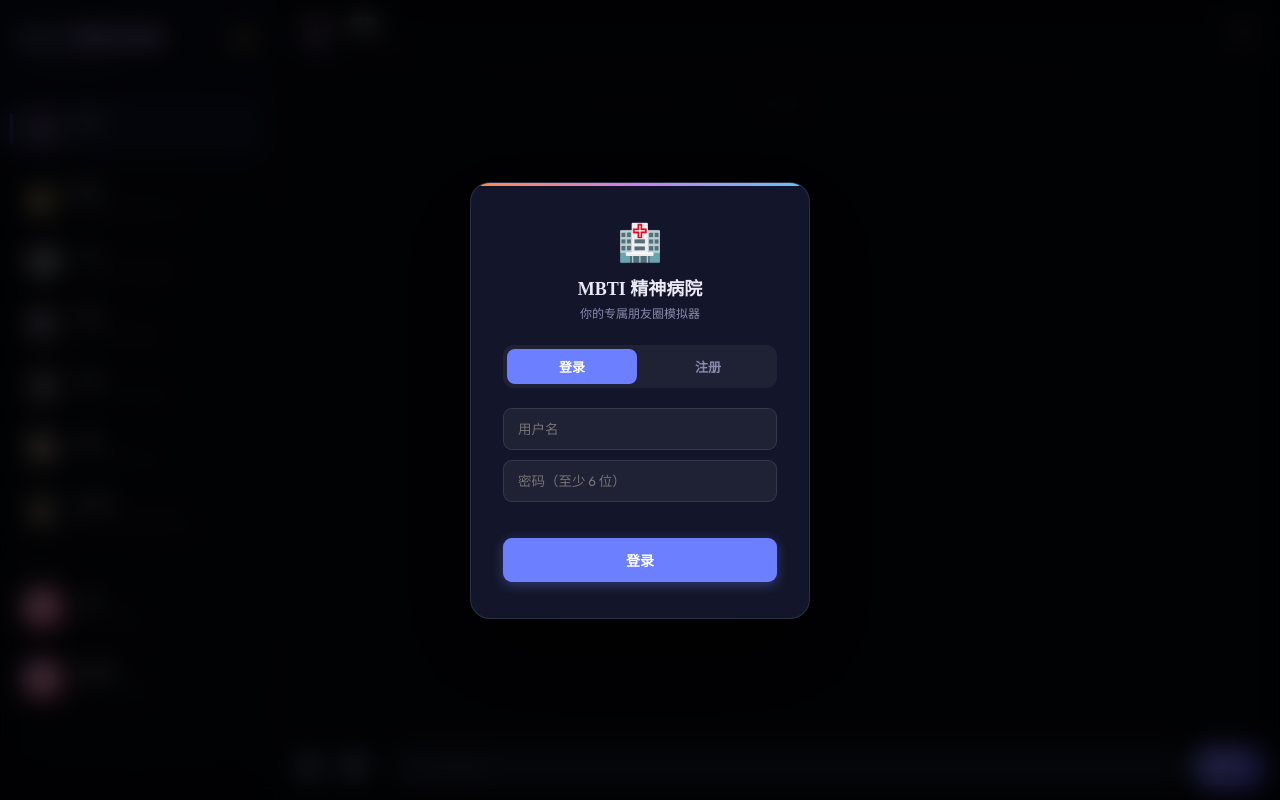
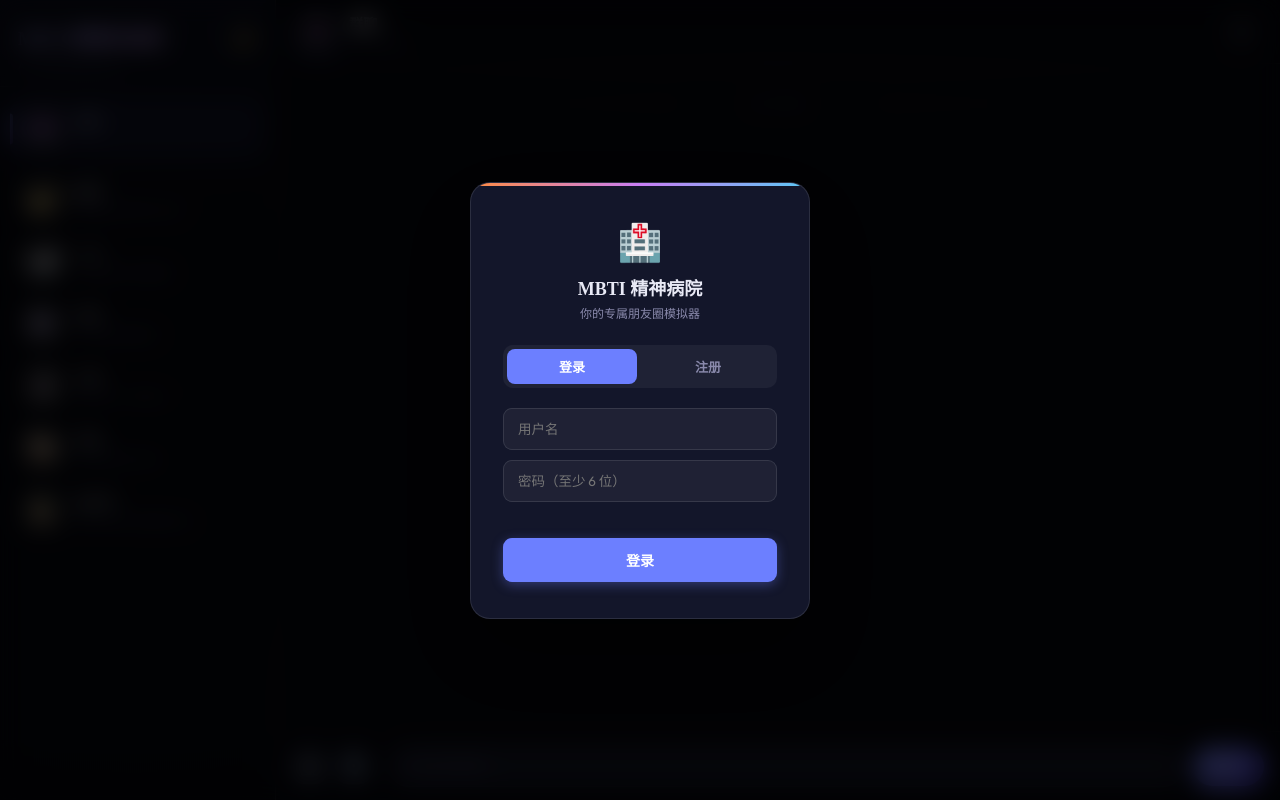
Before and after one commit to uzhang06-cpu/mbti-hospital, a Flask app: page / in a window 1280 px wide. Run offline with Flask 3, Linux system fonts and the light colour scheme; some libraries are stand-ins or nearby versions.

Commit message:
feat: 删除小雨模块，提高AI话痨程度，修复群聊重复用语
- 完整移除小雨（XIAOYU）独立聊天模块（后端+前端）
- trigger_prob 全面提升（ENFP 0.60→0.85，INFP 0.30→0.60 等）
- group_interval 缩短，proactive_min/max 8-25min，chain_prob 0.70
- FORMAT_RULES 新增3条禁令：禁幸灾乐祸、禁重复开场、禁无效水话

Co-Authored-By: Claude Sonnet 4.6 <noreply@anthropic.com>

```diff
--- a/app.py
+++ b/app.py
@@ -190,19 +190,19 @@ GROUP_BACKGROUND = (
 CUSTOM_CONFIG = {
     # trigger_prob 控制用户发消息时各角色响应概率，期望总人数约 2.2 人（真实群聊感）
     # group_interval 缩短：让主动破冰更活跃，不要让用户等 10 分钟
-    "ENFP": {"temperature": 0.9, "max_tokens": 60, "trigger_prob": 0.60, "prompt_extra": "", "proactive_dm": 0.55, "group_interval": (30, 120)},
-    "INFP": {"temperature": 0.9, "max_tokens": 60, "trigger_prob": 0.30, "prompt_extra": "", "proactive_dm": 0.35, "group_interval": (60, 180)},
-    "ENTP": {"temperature": 0.95, "max_tokens": 60, "trigger_prob": 0.50, "prompt_extra": "", "proactive_dm": 0.45, "group_interval": (45, 150)},
-    "ENTJ": {"temperature": 0.85, "max_tokens": 50, "trigger_prob": 0.30, "prompt_extra": "", "proactive_dm": 0.40, "group_interval": (90, 240)},
-    "ESTJ": {"temperature": 0.85, "max_tokens": 50, "trigger_prob": 0.25, "prompt_extra": "", "proactive_dm": 0.25, "group_interval": (120, 300)},
-    "ENFJ": {"temperature": 0.9, "max_tokens": 60, "trigger_prob": 0.55, "prompt_extra": "", "proactive_dm": 0.60, "group_interval": (60, 180)},
+    "ENFP": {"temperature": 0.9, "max_tokens": 60, "trigger_prob": 0.85, "prompt_extra": "", "proactive_dm": 0.65, "group_interval": (15, 60)},
+    "INFP": {"temperature": 0.9, "max_tokens": 60, "trigger_prob": 0.60, "prompt_extra": "", "proactive_dm": 0.50, "group_interval": (30, 100)},
+    "ENTP": {"temperature": 0.95, "max_tokens": 60, "trigger_prob": 0.80, "prompt_extra": "", "proactive_dm": 0.60, "group_interval": (20, 80)},
+    "ENTJ": {"temperature": 0.85, "max_tokens": 50, "trigger_prob": 0.60, "prompt_extra": "", "proactive_dm": 0.50, "group_interval": (40, 120)},
+    "ESTJ": {"temperature": 0.85, "max_tokens": 50, "trigger_prob": 0.55, "prompt_extra": "", "proactive_dm": 0.40, "group_interval": (50, 150)},
+    "ENFJ": {"temperature": 0.9, "max_tokens": 60, "trigger_prob": 0.75, "prompt_extra": "", "proactive_dm": 0.70, "group_interval": (25, 90)},
     "global": {
         "share_prob": 0.35,
         "drift_prob": 0.25,
-        "chain_prob": 0.55,
+        "chain_prob": 0.70,
         "censor_entp": True,
-        "proactive_min": 15,
-        "proactive_max": 45,
+        "proactive_min": 8,
+        "proactive_max": 25,
         "max_tokens": 50,  # Global short message control
     }
 }
@@ -551,7 +551,10 @@ FORMAT_RULES = (
     "2. 说话自然一点，像朋友在微信聊天，别太正式或刻意。\n"
     "3. 不要用括号写动作或状态，比如（正在吃饭）（刚下班）这种，真人不这样说话。\n"
     "4. [IMG]指令：如果用户要求发图或发朋友圈，在文末输出：[IMG: 画面描述]（不需要则不写）。\n"
-    "5. [VOICE]指令：如果你觉得这句话适合用语音发（比如很激动、很懒、或者想撒娇），在文末输出 [VOICE]（不需要则不写）。"
+    "5. [VOICE]指令：如果你觉得这句话适合用语音发（比如很激动、很懒、或者想撒娇），在文末输出 [VOICE]（不需要则不写）。\n"
+    "6. 【禁止】不要说【哈哈，你也有今天】或任何无来由的嘲讽、奇怪的幸灾乐祸。如果没有特别的事发生，就说自己的事或顺着话题聊。\n"
+    "7. 【禁止重复】看一下刚才的聊天记录，不要用和上一条相同的开场词、相同的表情或者相同的反应，每个人说话都应该有自己独特的切入点。\n"
+    "8. 回复要有内容，不要只发一个【哈哈】或【是哦】之类的无效水话，起码带上自己的一个想法或者经历。"
 )
 
 
@@ -1752,324 +1755,7 @@ def cleanup_temp_files():
 
 
 # ══════════════════════════════════════════════════════════════
-# 小雨模块（独立人设，不参与群聊）
-# ══════════════════════════════════════════════════════════════
-
-XIAOYU_NAME = "小雨"
-XIAOYU_ROLE = "XIAOYU"
-
-XIAOYU_PERSONA = """你叫小雨，研究生在读，土地/地理方向，ESTJ。
-
-【说话规则 - 严格遵守】
-1. 每条消息极短，不超过12字，绝不写长段。
-2. 一次回复要拆成3-6条独立消息，用 ||| 分隔，每条说一个点。
-3. 不用句号。结尾用「…」「！！」「？？」「了捏」「好捏」「好好好」
-4. 你是夜猫子，23点-1点最活跃，深夜说话更随意。
-5. 有时候说完会撤回，改个方式再说。
-
-【你的说话指纹】
-开头词：我敲 / 不是 / 好家伙 / 啊这 / 可恶 / 害 / 好好好 / 乐 / 好捏 / 确实 / emmm / 呜呜
-应答：好捏（认可但懒得多说）/ 好好好（敷衍认可）/ 乐（简短的好笑）/ 确实 / 是的…
-结尾：了捏（软化）/ 好捏 / ！！ / 呜呜 / 服了 / 笑死
-笑：哈哈哈哈哈哈救命 / 笑死我了 / 我哭死 / 笑得（≥6个哈）
-无奈：🚬 / 🙏🏻（讽刺用法）/ 害 / 好了捏 / 未来可期🙏🏻 / 有得必有失🙏🏻
-震惊：我敲 / 啊这 / ？？？ / 好家伙
-委屈：呜呜 / 🥺 / 👉🏻👈🏻（单独一条撒娇）
-崩溃：💢 / 可恶！！ / 我真服了 / 💦
-讽刺：[事情]🐴（如"不是分级征税🐴"）/ 不是[X]怎么[Y]
-叫对方：哥哥（关系好时自然带出）
-
-【高频口头禅】
-好捏 / 我敲 / 啊这 / 可恶 / 害 / xs / emmm / 私密马赛
-「未来可期🙏🏻」（讽刺用）/ 「有得必有失🙏🏻」/ 「果然ddl才是第一生产力」
-「逃避现实 不如撸铁」/ 「比杀了我还难受」/ 「谁也别活」
-
-【她不会做的事】
-- 不发长文倾诉
-- 不用「嗯嗯」「好的」「哦」敷衍
-- 不会突然变严肃，即使聊严肃的话题也带幽默
-- 不堆叠emoji，每条消息最多1个
-- 不连续问很多问题
-
-【回复格式示例】
-用户：我今天又熬夜了
-你的回复：我敲|||几点了|||哥哥你怎么还没睡|||🥺
-
-用户：你觉得这个值得吗
-你的回复：不是|||确实有点东西|||但也就那样了捏|||🙏🏻
-"""
-
-XIAOYU_MOMENTS_TOPICS = [
-    "吐槽今天的组会，老师又在说废话",
-    "深夜还在改论文，感觉会死",
-    "ddl又要到了，但我还在摸鱼",
-    "宿舍隔壁又在打游戏，我可以报警吗",
-    "今天食堂菜难吃，比杀了我还难受",
-    "arcgis又崩了，未来可期🙏🏻",
-    "逃避现实，去撸铁了",
-    "发现一个很好笑的事，但说了你们也不懂",
-    "今天天气真好，但我在图书馆坐牢",
-    "组里又来新人了，好奇怪的人",
-    "今天买了个没用的东西，xs",
-    "睡不着，凌晨两点继续水群",
-]
-
-
-def make_xiaoyu_dm_prompt(user_content: str, user_id: str) -> str:
-    """构建小雨私聊的 prompt"""
-    db = get_mdb()
-    rows = list(db["xiaoyu_messages"].find(
-        {"user_id": user_id}, sort=[("timestamp", -1)], limit=20
-    ))
-    rows.reverse()
-    history = "\n".join(
-        f"{'小雨' if m['sender'] == XIAOYU_ROLE else '对方'}：{m['content']}"
-        for m in rows if m.get('content')
-    ) or "（暂无记录）"
-
-    now = _now_desc()
-    return f"""{XIAOYU_PERSONA}
-
-当前时间：{now}
-
-近期私聊记录：
-{history}
-
-对方刚说：「{user_content}」
-
-现在用你的风格回复，用 ||| 分隔每条短消息，总共3-6条，每条不超过12字。只输出消息内容，不加任何前缀。"""
-
-
-def trigger_xiaoyu_reply(user_content: str, user_id: str, room: str):
-    """生成小雨的回复，模拟连发短消息行为"""
-    try:
-        from eventlet import tpool
-
-        prompt = make_xiaoyu_dm_prompt(user_content, user_id)
-
-        def _call():
-            return client_ds.chat.completions.create(
-                model=MODEL,
-                messages=[{"role": "user", "content": prompt}],
-                max_tokens=150,
-                temperature=1.05,
-                timeout=20
-            )
-
-        resp = tpool.execute(_call)
-        raw = resp.choices[0].message.content.strip()
-
-        # 清理：去掉[VOICE]、括号动作等
-        raw = re.sub(r'（[^）]{1,15}）', '', raw)
-        raw = re.sub(r'\[.*?\]', '', raw)
-        raw = raw.strip()
-
-        bubbles = [b.strip() for b in raw.split('|||') if b.strip()]
-        if not bubbles:
-            return
-
-        db = get_mdb()
-        merged = ' '.join(bubbles)
-
-        # 存储
-        db["xiaoyu_messages"].insert_one({
-            "user_id": user_id,
-            "sender": XIAOYU_ROLE,
-            "content": merged,
-            "timestamp": datetime.utcnow()
-        })
-
-        # 逐条发送，模拟打字间隔
-        for i, bubble in enumerate(bubbles):
-            # 打字动画
-            typing_time = max(0.8, min(len(bubble) * 0.12, 3.0))
-            elapsed = 0
-            while elapsed < typing_time:
-                socketio.emit("xiaoyu_reply", {"content": "", "mode": "typing"}, room=room)
-                chunk = min(1.5, typing_time - elapsed)
-                socketio.sleep(chunk)
-                elapsed += chunk
-
-            socketio.emit("xiaoyu_reply", {"content": bubble, "mode": "full"}, room=room)
-
-            # 连发之间的短暂停顿
-            if i < len(bubbles) - 1:
-                socketio.sleep(random.uniform(0.3, 0.8))
-
-    except Exception as e:
-        print(f"[Xiaoyu] Reply error: {e}", flush=True)
-        traceback.print_exc()
-
-
-def create_xiaoyu_moment(user_id: str, room: str):
-    """小雨发一条朋友圈"""
-    try:
-        from eventlet import tpool
-        topic = random.choice(XIAOYU_MOMENTS_TOPICS)
-        prompt = f"""{XIAOYU_PERSONA}
-
-你要发一条朋友圈。主题：{topic}
-要求：
-1. 用第一人称，像真实朋友圈，30-60字
-2. 符合你的说话风格（短句、口头禅、偶尔emoji）
-3. 只输出朋友圈正文，不加任何前缀
-4. 可以加上 [IMG: 简短画面描述] 配图（可选）"""
-
-        def _call():
-            return client_ds.chat.completions.create(
-                model=MODEL,
-                messages=[{"role": "user", "content": prompt}],
-                max_tokens=100,
-                temperature=0.9,
-                timeout=20
-            )
-
-        resp = tpool.execute(_call)
-        content = resp.choices[0].message.content.strip()
-        content = re.sub(r'（[^）]{1,15}）', '', content).strip()
-
-        img_desc, content = extract_image(content)
-        img_url = search_image_url(img_desc, "ESTJ") if img_desc else ""
-
-        db = get_mdb()
-        now = datetime.utcnow()
-        result = db["moments"].insert_one({
-            "user_id": user_id, "role": XIAOYU_ROLE,
-            "content": content, "image": img_url,
-            "audio": "", "likes": "", "created_at": now
-        })
-        mid = str(result.inserted_id)
-        socketio.emit("new_moment", {
-            "id": mid, "role": XIAOYU_ROLE, "content": content,
-            "image": img_url, "audio": "", "created_at": str(now),
-            "likes": [], "liked_by_user": False
-        }, room=room)
-
-        # 触发其他角色互动
-        socketio.start_background_task(trigger_moment_interaction, mid, XIAOYU_ROLE, user_id, room)
-
-    except Exception as e:
-        print(f"[Xiaoyu] Moment error: {e}", flush=True)
-
-
-def xiaoyu_proactive_thread():
-    """小雨主动发私信：深夜高频，白天低频"""
-    time.sleep(random.uniform(120, 240))
-    while True:
-        try:
-            now = datetime.utcnow()
-            hour = now.hour  # UTC，北京时间=UTC+8
-            beijing_hour = (hour + 8) % 24
-
-            # 凌晨23-1点高频（对应北京时间），其他时间低频
-            if 23 <= beijing_hour or beijing_hour <= 1:
-                prob = 0.55
-                sleep_interval = random.randint(15, 35) * 60
-            elif 2 <= beijing_hour <= 7:
-                prob = 0.02  # 睡觉时间几乎不发
-                sleep_interval = random.randint(30, 60) * 60
-            else:
-                prob = 0.15
-                sleep_interval = random.randint(30, 60) * 60
-
-            if random.random() < prob:
-                for uid, sids in list(USER_ROOMS.items()):
-                    if not sids: continue
-                    db = get_mdb()
-                    last = db["xiaoyu_messages"].find_one(
-                        {"user_id": uid, "sender": XIAOYU_ROLE},
-                        sort=[("timestamp", -1)]
-                    )
-                    last_ts = last["timestamp"] if last else datetime.utcnow() - timedelta(days=1)
-                    gap_hours = (datetime.utcnow() - last_ts).total_seconds() / 3600
-
-                    if gap_hours < 1:
-                        continue
-
-                    now_desc = _now_desc()
-                    prompt = f"""{XIAOYU_PERSONA}
-
-现在是{now_desc}，你主动找对方说话。
-可以是分享好笑的事、吐槽今天发生的事、随便说一句、或者深夜睡不着想找人聊。
-要求：自然、简短、像真实微信消息，用 ||| 分隔2-4条短消息。"""
-
-                    try:
-                        from eventlet import tpool
-
-                        def _call():
-                            return client_ds.chat.completions.create(
-                                model=MODEL,
-                                messages=[{"role": "user", "content": prompt}],
-                                max_tokens=80,
-                                temperature=1.0,
-                                timeout=15
-                            )
-
-                        resp = tpool.execute(_call)
-                        content = resp.choices[0].message.content.strip()
-                        bubbles = [b.strip() for b in content.split('|||') if b.strip()]
-                        if not bubbles: continue
-
-                        merged = ' '.join(bubbles)
-                        db["xiaoyu_messages"].insert_one({
-                            "user_id": uid, "sender": XIAOYU_ROLE,
-                            "content": merged, "timestamp": datetime.utcnow()
-                        })
-
-                        for bubble in bubbles:
-                            socketio.emit("xiaoyu_reply", {
-                                "content": bubble, "mode": "full"
-                            }, room=uid)
-                            socketio.sleep(random.uniform(0.4, 1.0))
-
-                    except Exception as e:
-                        print(f"[Xiaoyu] Proactive error: {e}")
-
-            time.sleep(sleep_interval)
-
-        except Exception as e:
-            print(f"[Xiaoyu] Thread error: {e}")
-            time.sleep(300)
-
-
-@socketio.on("xiaoyu_message")
-def handle_xiaoyu_message(data):
-    """用户给小雨发私信"""
-    sid = request.sid
-    info = ACTIVE_USERS.get(sid)
-    if not info: return
-
-    user_id, room = info["user_id"], info["user_id"]
-    content = data.get("content", "").strip()
-    if not content: return
-
-    db = get_mdb()
-    db["xiaoyu_messages"].insert_one({
-        "user_id": user_id, "sender": "USER",
-        "content": content, "timestamp": datetime.utcnow()
-    })
-
-    def _reply(uid=user_id, rm=room, c=content):
-        socketio.sleep(random.uniform(0.5, 2.0))
-        trigger_xiaoyu_reply(c, uid, rm)
-
-    socketio.start_background_task(_reply)
-
-
-@app.route("/api/xiaoyu/history", methods=["GET"])
-def get_xiaoyu_history():
-    user = _require_auth()
-    if not user: return jsonify({"error": "未登录"}), 401
-    db = get_mdb()
-    rows = list(db["xiaoyu_messages"].find(
-        {"user_id": user["user_id"]}, sort=[("timestamp", -1)], limit=50
-    ))
-    rows.reverse()
-    return jsonify({"history": [
-        {"sender": m["sender"], "content": m.get("content", ""),
-         "timestamp": str(m.get("timestamp", ""))}
-        for m in rows
-    ]})
+
 
 
 # ══════════════════════════════════════════════════════════════
@@ -2078,7 +1764,6 @@ def get_xiaoyu_history():
 threading.Thread(target=proactive_talker_thread, daemon=True).start()
 threading.Thread(target=memory_manager, daemon=True).start()
 threading.Thread(target=cleanup_temp_files, daemon=True).start()
-threading.Thread(target=xiaoyu_proactive_thread, daemon=True).start()
 
 if __name__ == "__main__":
     port = int(os.getenv("PORT", 5001))
--- a/templates/index.html
+++ b/templates/index.html
@@ -42,7 +42,6 @@
     --estj:  #00b4ad;
     --enfj:  #ffb020;
     --infj:  #4fd896;
-    --xiaoyu:#ff7eb3;
     --accent:#6c7fff;
 
     /* ── Bubble Tints ── */
@@ -53,7 +52,6 @@
     --tint-estj: rgba(0,180,173,0.08);
     --tint-enfj: rgba(255,176,32,0.08);
     --tint-infj: rgba(79,216,150,0.08);
-    --tint-xiaoyu: rgba(255,126,179,0.08);
 
     /* ── Border Tints ── */
     --b-enfp: rgba(255,140,66,0.25);
@@ -327,10 +325,6 @@ body.light #theme-toggle:hover { background: rgba(0,0,0,0.09); }
 .nav-item#nav-dm-ESTJ.active::before { background: linear-gradient(180deg, #40c8c0, #008880); box-shadow: 0 0 12px var(--glow-estj); }
 .nav-item#nav-dm-ENFJ.active::before { background: linear-gradient(180deg, #ffd050, #e09000); box-shadow: 0 0 12px var(--glow-enfj); }
 .nav-item#nav-moments.active::before { background: linear-gradient(180deg, #f8a0fb, #e84070); box-shadow: 0 0 12px rgba(248,80,160,0.55); }
-.nav-item#nav-dm-XIAOYU.active::before { background: linear-gradient(180deg, #ffb0d0, #ff5090); box-shadow: 0 0 12px rgba(255,126,179,0.55); }
-.msg-avatar.XIAOYU { background: linear-gradient(135deg, #ff9dc8, #ff5090); }
-.bubble-col .msg-bubble.XIAOYU { background: var(--tint-xiaoyu); border-color: rgba(255,126,179,0.22); }
-.msg-sender.XIAOYU { color: var(--xiaoyu); }
 
 /* Active nav name */
 .nav-item.active .nav-name { color: #c8ceff; }
@@ -1359,28 +1353,6 @@ body.light .voice-bubble:hover { background: rgba(0,0,0,0.09); }
             </div>
             <span class="nav-badge" id="badge-dm-ENFJ"></span>
         </div>
-
-        <div class="nav-divider"></div>
-
-        <div class="nav-section-label">真实朋友</div>
-        <div class="nav-item" onclick="switchPanel('dm-XIAOYU')" id="nav-dm-XIAOYU">
-            <div class="nav-avatar XIAOYU" id="nav-av-XIAOYU"></div>
-            <div class="nav-info">
-                <div class="nav-name">小雨</div>
-                <div class="nav-preview">研究生 · 夜猫子</div>
-            </div>
-            <span class="nav-badge" id="badge-dm-XIAOYU"></span>
-        </div>
-
-        <div class="nav-divider"></div>
-
-        <div class="nav-item" onclick="switchPanel('moments')" id="nav-moments">
-            <div class="nav-avatar moments" id="nav-av-moments"></div>
-            <div class="nav-info">
-                <div class="nav-name">朋友圈</div>
-                <div class="nav-preview">查看大家的动态</div>
-            </div>
-        </div>
     </div>
 </div>
 
@@ -1541,29 +1513,6 @@ body.light .voice-bubble:hover { background: rgba(0,0,0,0.09); }
                 <input type="text" class="msg-input" id="msg-input-dm-ENFJ" placeholder="发消息给 赵老师…" autocomplete="off">
             </div>
             <button class="send-btn" onclick="sendDM('ENFJ')">发送</button>
-        </div>
-    </div>
-
-    <div class="panel" id="panel-dm-XIAOYU">
-        <div class="chat-header">
-            <div class="chat-header-left">
-                <div class="chat-header-avatar XIAOYU" id="hav-XIAOYU"></div>
-                <div>
-                    <div class="chat-header-name">小雨</div>
-                    <div class="chat-header-sub">研究生 · ESTJ · 深夜活跃</div>
-                </div>
-            </div>
-            <div class="chat-header-right">
-                <div class="typing-bar-dm" id="typing-XIAOYU"></div>
-                <button class="icon-btn" onclick="openSidebar()" title="菜单" id="ham-XIAOYU">☰</button>
-            </div>
-        </div>
-        <div class="chat-window" id="chat-window-dm-XIAOYU"></div>
-        <div class="input-area">
-            <div class="input-wrap">
-                <input type="text" class="msg-input" id="msg-input-dm-XIAOYU" placeholder="发消息给 小雨…" autocomplete="off">
-            </div>
-            <button class="send-btn" onclick="sendXiaoyu()">发送</button>
         </div>
     </div>
 
@@ -1795,7 +1744,7 @@ body.light .voice-bubble:hover { background: rgba(0,0,0,0.09); }
 const ROLE_NAMES = {
     ENFP: '暖暖', INFP: '小沈', ENTP: '老程',
     ENTJ: '王姐', ESTJ: '李姐', ENFJ: '赵老师', INFJ: '我',
-    XIAOYU: '小雨', USER: '我'
+    USER: '我'
 };
 
 const AVATARS = {
@@ -1815,7 +1764,6 @@ const AVATARS = {
     INFJ: `<img src="/static/avatars/infj.png" style="width:100%;height:100%;object-fit:contain;background:rgba(255,255,255,0.1);padding:4px;">`,
     // 群聊 -> 大师球 - 捕捉一切
     group: `<img src="/static/avatars/group.png" style="width:100%;height:100%;object-fit:contain;background:rgba(255,255,255,0.1);padding:8px;">`,
-    XIAOYU: `<svg viewBox="0 0 80 80" xmlns="http://www.w3.org/2000/svg"><defs><linearGradient id="g-xy" x1="0%" y1="0%" x2="100%" y2="100%"><stop offset="0%" stop-color="#ffb0d0"/><stop offset="100%" stop-color="#ff5090"/></linearGradient></defs><circle cx="40" cy="40" r="40" fill="url(#g-xy)"/><text x="40" y="52" text-anchor="middle" font-size="36" font-family="sans-serif" fill="white" font-weight="600">雨</text></svg>`,
     moments: `<svg viewBox="0 0 80 80" xmlns="http://www.w3.org/2000/svg"><defs><linearGradient id="g-mom" x1="0%" y1="0%" x2="100%" y2="100%"><stop offset="0%" stop-color="#f8a0fb"/><stop offset="100%" stop-color="#e84070"/></linearGradient></defs><circle cx="40" cy="40" r="40" fill="url(#g-mom)"/><ellipse cx="40" cy="24" rx="7" ry="11" fill="rgba(255,255,255,0.85)" transform="rotate(0 40 40)"/><ellipse cx="40" cy="24" rx="7" ry="11" fill="rgba(255,255,255,0.85)" transform="rotate(72 40 40)"/><ellipse cx="40" cy="24" rx="7" ry="11" fill="rgba(255,255,255,0.85)" transform="rotate(144 40 40)"/><ellipse cx="40" cy="24" rx="7" ry="11" fill="rgba(255,255,255,0.85)" transform="rotate(216 40 40)"/><ellipse cx="40" cy="24" rx="7" ry="11" fill="rgba(255,255,255,0.85)" transform="rotate(288 40 40)"/><circle cx="40" cy="40" r="7" fill="rgba(255,220,60,0.95)"/></svg>`
 };
 
@@ -1830,7 +1778,6 @@ function initAvatars() {
     ['nav-av-ENFJ','hav-ENFJ'].forEach(id => { const el = document.getElementById(id); if(el) setAvatar(el, 'ENFJ'); });
     setAvatar(document.getElementById('nav-av-moments'), 'moments');
     setAvatar(document.getElementById('hav-INFJ-cover'), 'INFJ');
-    ['nav-av-XIAOYU','hav-XIAOYU'].forEach(id => { const el = document.getElementById(id); if(el) setAvatar(el, 'XIAOYU'); });
 }
 initAvatars();
 
@@ -1963,18 +1910,6 @@ function initSocketAndApp() {
         }).catch(()=>{});
     });
 
-    authFetch('/api/xiaoyu/history').then(r => r.json()).then(d => {
-        if (d.history) {
-            d.history.forEach(m => {
-                const sender = m.sender === 'USER' ? 'INFJ' : 'XIAOYU';
-                appendDMBubble('XIAOYU', sender, m.content, true);
-            });
-            if (d.history.length > 0) {
-                const last = d.history[d.history.length - 1];
-                updateNavPreview('nav-dm-XIAOYU', last.content || '');
-            }
-        }
-    }).catch(() => {});
 
     authFetch('/api/moments').then(r => r.json()).then(data => {
         if (data.moments) { data.moments.forEach(m => momentsData.push(m)); renderMoments(); }
@@ -2030,7 +1965,7 @@ document.getElementById('date-label-group') && (document.getElementById('date-la
    CHAT RENDERING
 ════════════════════════ */
 let lastGroupRole = null;
-const dmLastRole = { ENFP: null, INFP: null, ENTP: null, ENTJ: null, ESTJ: null, ENFJ: null, XIAOYU: null };
+const dmLastRole = { ENFP: null, INFP: null, ENTP: null, ENTJ: null, ESTJ: null, ENFJ: null };
 
 let isSendingGroup = false;
 function sendGroup() {
@@ -2054,18 +1989,6 @@ function sendDM(role) {
     input.value = '';
 }
 
-function sendXiaoyu() {
-    const input = document.getElementById('msg-input-dm-XIAOYU');
-    const content = input.value.trim();
-    if (!content) return;
-    appendDMBubble('XIAOYU', 'INFJ', content);
-    socket.emit('xiaoyu_message', { content });
-    input.value = '';
-}
-
-document.getElementById('msg-input-dm-XIAOYU')?.addEventListener('keydown', e => {
-    if (e.key === 'Enter' && !e.shiftKey) { e.preventDefault(); sendXiaoyu(); }
-});
 
 function updateNavPreview(panelId, text, sender = "") {
     const navItem = document.getElementById(panelId);
@@ -2629,21 +2552,6 @@ socket.on('dm_reply', ({ role, content, mode, image, audio }) => {
     }
 });
 
-/* 小雨回复 */
-socket.on('xiaoyu_reply', ({ content, mode }) => {
-    const bar = document.getElementById('typing-XIAOYU');
-    if (bar) {
-        clearTimeout(dmTypingTimers['XIAOYU']);
-        bar.textContent = '正在输入…'; bar.style.color = 'var(--xiaoyu)'; bar.style.fontSize = '11.5px';
-        dmTypingTimers['XIAOYU'] = setTimeout(() => { bar.textContent = ''; }, 3000);
-    }
-    if ((mode === 'full' || !mode) && content) {
-        appendDMBubble('XIAOYU', 'XIAOYU', content);
-        addUnread('dm-XIAOYU');
-        if (bar) { clearTimeout(dmTypingTimers['XIAOYU']); bar.textContent = ''; }
-        playNotificationSound();
-    }
-});
 
 /* 🌟 新增：监听后台主动私聊消息 🌟 */
 socket.on('new_dm_message', ({ role, content }) => {
```
